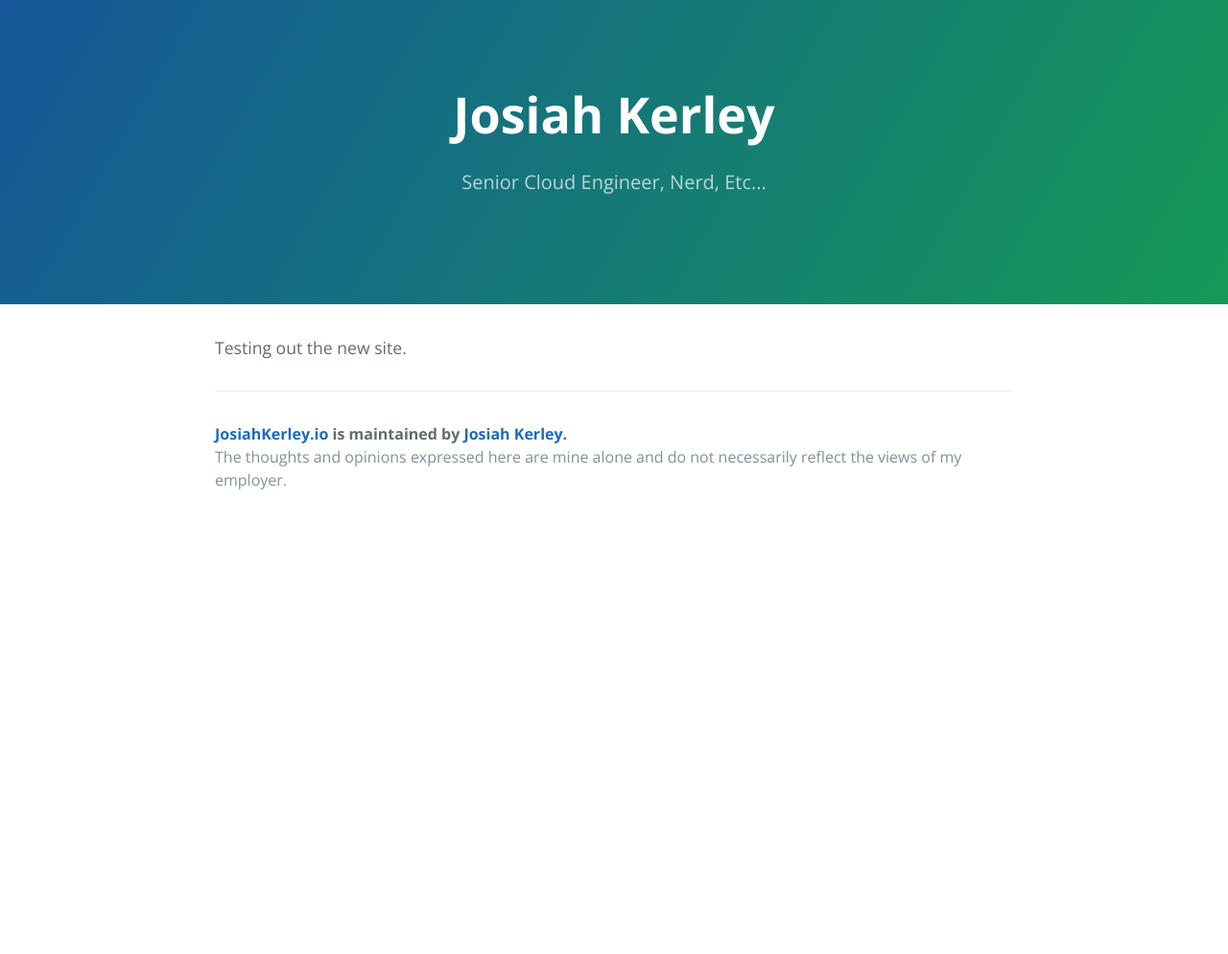
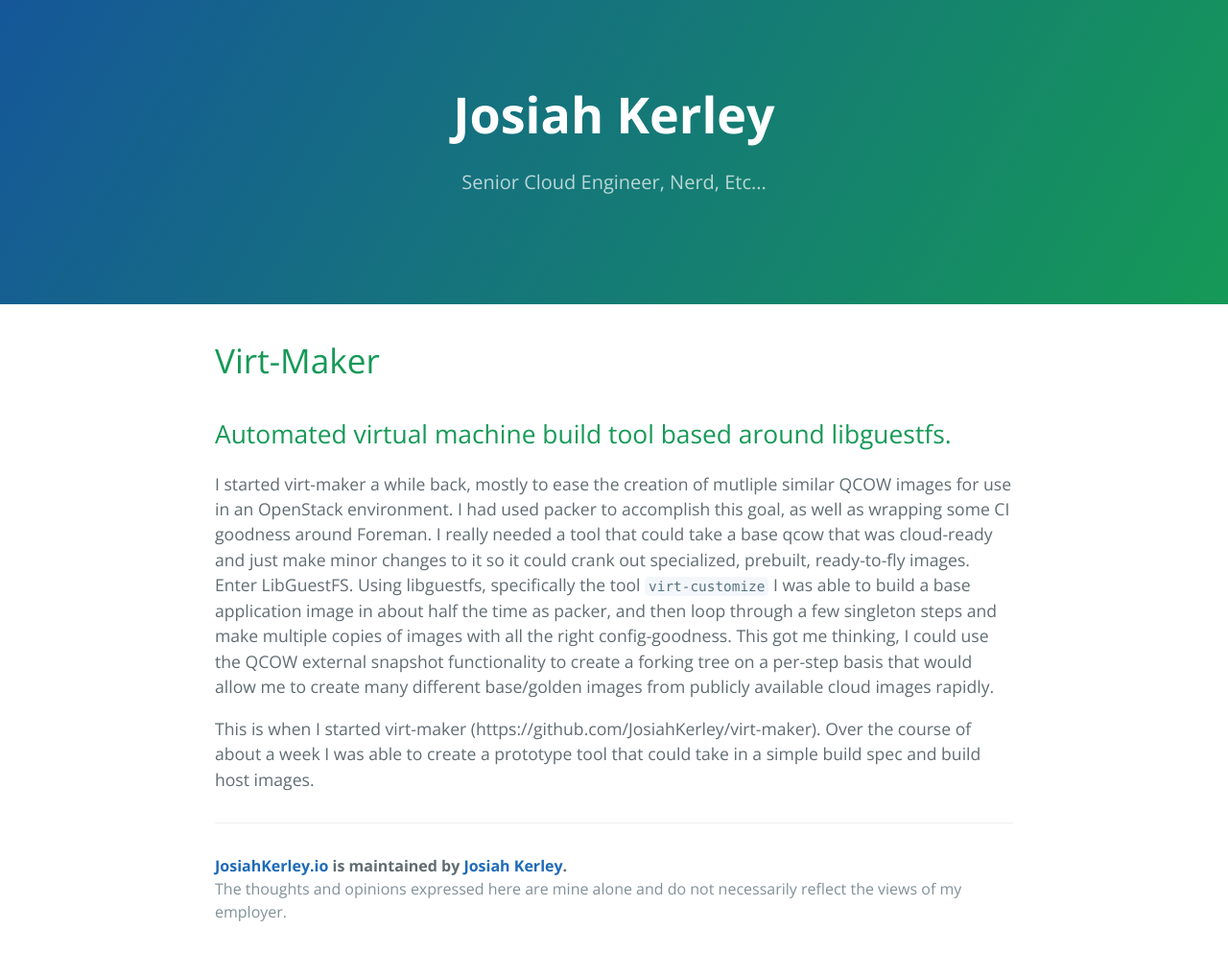
Before and after one commit to JosiahKerley/JosiahKerley.github.io, a Jekyll site: the page built from _posts/2016-02-12-new-site.markdown, in a window 1280 px wide. Shown: the whole page at 96% size. Built offline with Jekyll 4.4.1, drawn with Linux system fonts in a browser that asks for light colours; before the commit the page ends 900 px from its top, so only the background shows below that.

Commit message:
Added virt-maker post

```diff
--- a/_posts/2016-02-12-new-site.markdown
+++ b/_posts/2016-02-12-new-site.markdown
@@ -1,8 +1,23 @@
 ---
 layout: default
-title:  "New site"
+title:  "Virt-Maker"
 date:   2016-02-12 17:50:00
-categories: main
+categories: projects
 ---
 
-Testing out the new site.
+Virt-Maker
+==========
+
+## Automated virtual machine build tool based around libguestfs.
+
+
+I started virt-maker a while back, mostly to ease the creation of mutliple similar QCOW images for use in an OpenStack environment.
+I had used packer to accomplish this goal, as well as wrapping some CI goodness around Foreman.  I really needed a tool that could take
+a base qcow that was cloud-ready and just make minor changes to it so it could crank out specialized, prebuilt, ready-to-fly images.
+Enter LibGuestFS.  Using libguestfs, specifically the tool `virt-customize` I was able to build a base application image in about
+half the time as packer, and then loop through a few singleton steps and make multiple copies of images with all the right config-goodness.
+This got me thinking, I could use the QCOW external snapshot functionality to create a forking tree on a per-step basis that would allow
+me to create many different base/golden images from publicly available cloud images rapidly.
+
+This is when I started virt-maker (https://github.com/JosiahKerley/virt-maker).  Over the course of about a week I was able to create a prototype
+tool that could take in a simple build spec and build host images.
```
Also changed, not shown: 2 other files.
